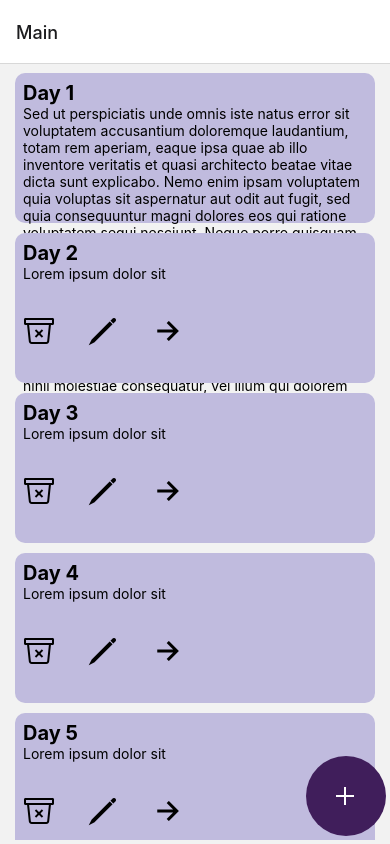
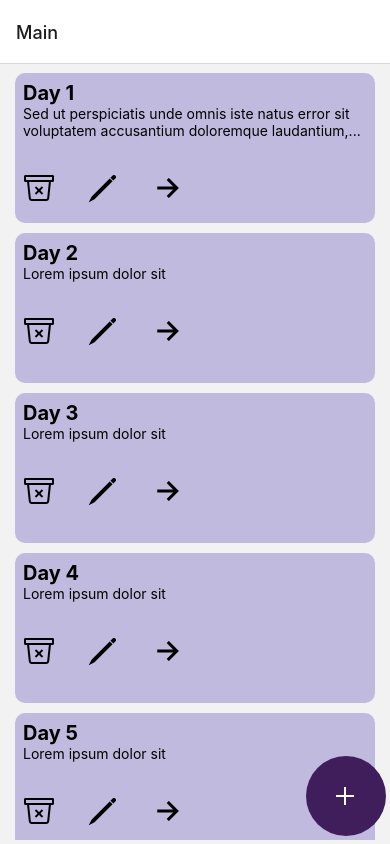
Before and after one commit to CalvinP4/react-demo, a React Native app in the folder todo-list/: screen / in a window 390 px wide. Built offline with nearby package versions, Linux system fonts and the light colour scheme.

Commit message:
[Part 3]Todo list - Add a truncate method

```diff
--- a/todo-list/src/components/Note.jsx
+++ b/todo-list/src/components/Note.jsx
@@ -11,14 +11,16 @@ function IconButton({ iconName, onPress }) {
 }
 
 export default function Note({ id, title, content, onView, onDelete, onEdit }) {
-  const printHello = () => {
-    console.log("Hello World");
+  const truncateContent = (content) => {
+    if (content.length < 100) return content;
+
+    return content.slice(0, 97) + "...";
   };
 
   return (
     <View style={styles.note}>
       <Text style={styles.noteHeader}>{title}</Text>
-      <Text>{content}</Text>
+      <Text>{truncateContent(content)}</Text>
       <View style={styles.buttonRow}>
         <IconButton
           iconName={"trash-bin-outline"}
```
